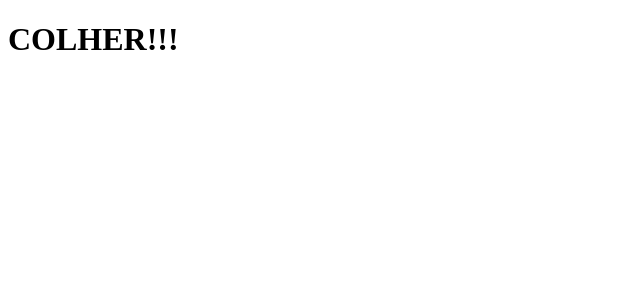
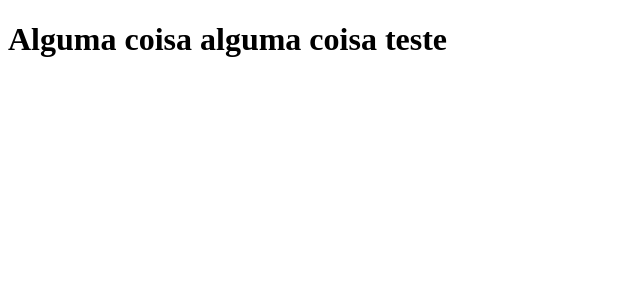
Before and after one commit to AdnLauriano/clone-tabnews, a Next.js app: page / in a window 1280 px wide. Shown: the top 300 px of the page, without its empty margins (0-640 px from the left). Built offline with nearby package versions, Linux system fonts and the light colour scheme.

Commit message:
Modifica a frase

```diff
--- a/pages/index.js
+++ b/pages/index.js
@@ -1,5 +1,5 @@
 function Home() {
-    return <h1>COLHER!!!</h1>
+    return <h1>Alguma coisa alguma coisa teste</h1>
 }
 
 export default Home;
```
